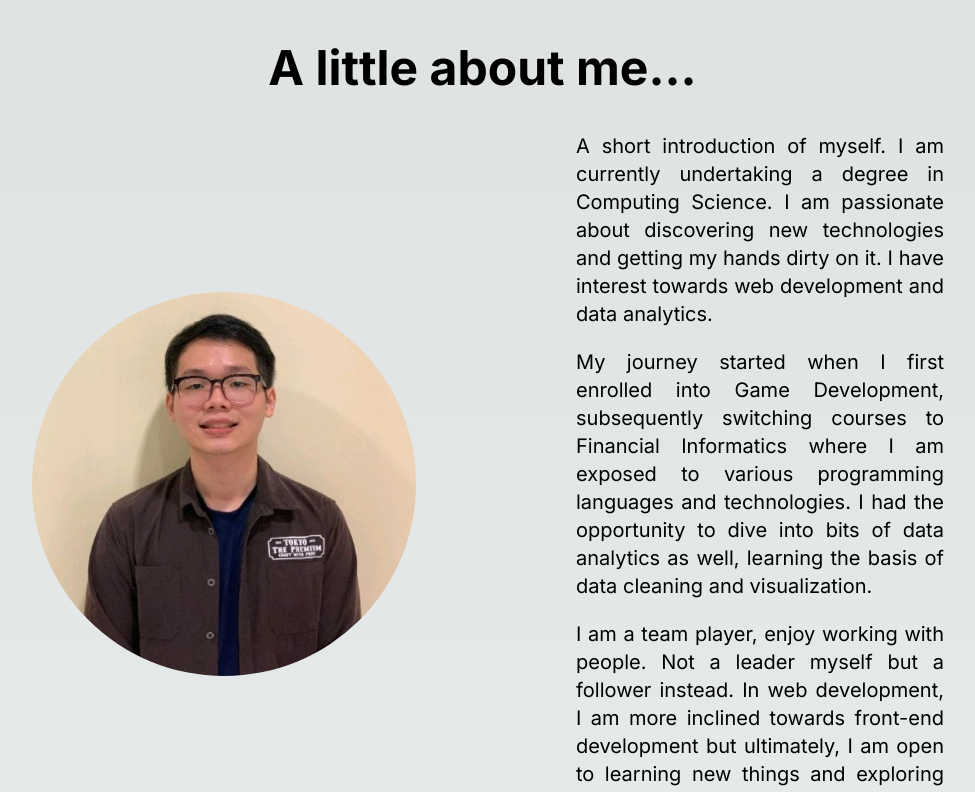
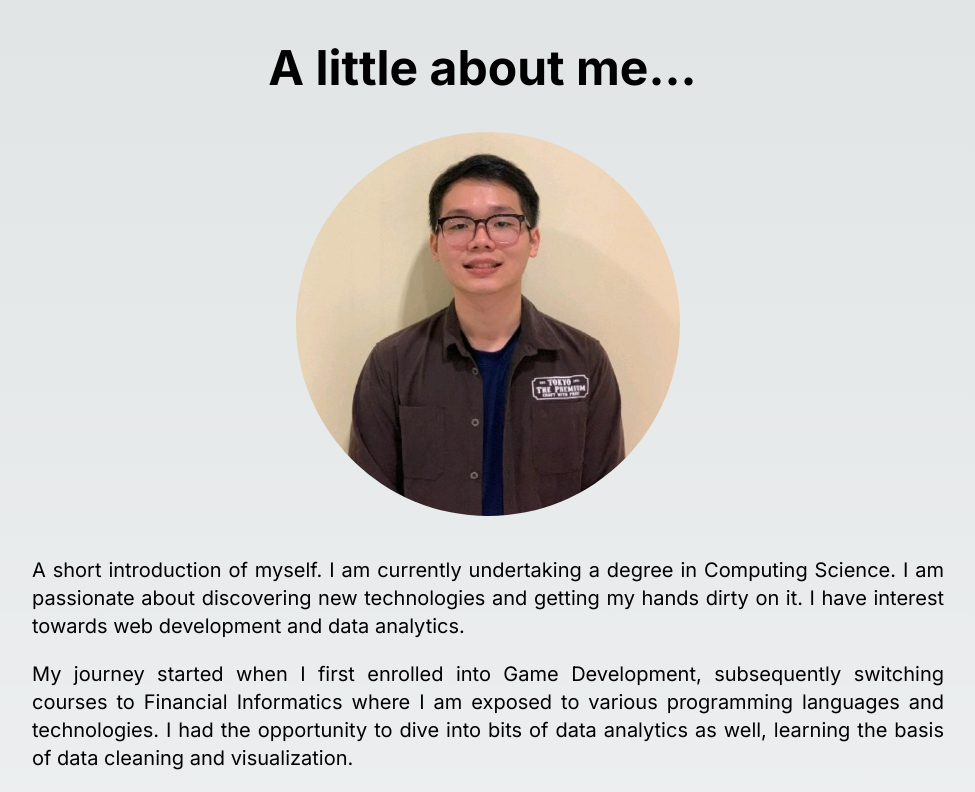
Before and after one commit to Siongyu/portfolioproj, a Next.js app: page / in a window 1280 px wide. Shown: the part 820-1612 px from the top of the page, without its empty margins (152-1127 px from the left). Built offline with nearby package versions, Linux system fonts and the light colour scheme.

Commit message:
corrected laptop responsive layout

```diff
--- a/src/app/components/aboutmeComponent.tsx
+++ b/src/app/components/aboutmeComponent.tsx
@@ -8,17 +8,17 @@ const AboutMeComponent = () => {
   const isInView = useInView(ref, { amount: 0.5 });
 
   return (
-    <section id="about" className="h-[70svh] phone:h-[120svh] tablet:h-screen laptop:h-[150svh]">
+    <section id="about" className="tablet:h-[120svh] laptop:h-[120svh] desktop:h-[70svh] phone:h-[120svh]">
       <div className="flex flex-col">
         <AnimatedText
           text="A little about me..."
-          className="font-bold text-center text-4xl laptop:text-5xl desktop:text-5xl"
+          className="font-bold text-center text-4xl laptop:text-5xl desktop:text-6xl"
         />
         <div
           className="mt-16 mx-auto justify-center items-center gap-56 flex
-            laptop:w-9/12 desktop:w-full
+            laptop:w-9/12 desktop:w-7/12
             phone:mt-8
-            tablet:gap-40 tablet:mt-10"
+            tablet:mt-10 tablet:flex-col tablet:gap-10"
         >
           {isInView && (
             <>
@@ -38,7 +38,7 @@ const AboutMeComponent = () => {
             {isInView && information.AboutMe.information.map((text, index) => (
               <motion.span
                 key={index}
-                className="text-justify text-2xl mb-10 phone:text-base phone:mb-5 tablet:text-xl tablet:mb-5"
+                className="text-justify text-3xl mb-10 phone:text-base phone:mb-5 tablet:text-xl tablet:mb-5"
                 initial={{ opacity: 0 }}
                 animate={{ opacity: isInView ? 1 : 0}}
                 transition={{ duration: 1.5, delay: index * 0.5}}
--- a/src/app/components/projectComponent.tsx
+++ b/src/app/components/projectComponent.tsx
@@ -4,7 +4,7 @@ import information from "../../../data/information.json";
 
 const ProjectComponent = () => {
   return (
-    <section id="project" className="h-[70vh] phone:h-screen tablet:h-[200svh]">
+    <section id="project" className="h-screen phone:h-[120svh] tablet:h-screen laptop:h-screen">
       <div className="flex flex-col">
         <AnimatedText
           text="Project(s)"
```
